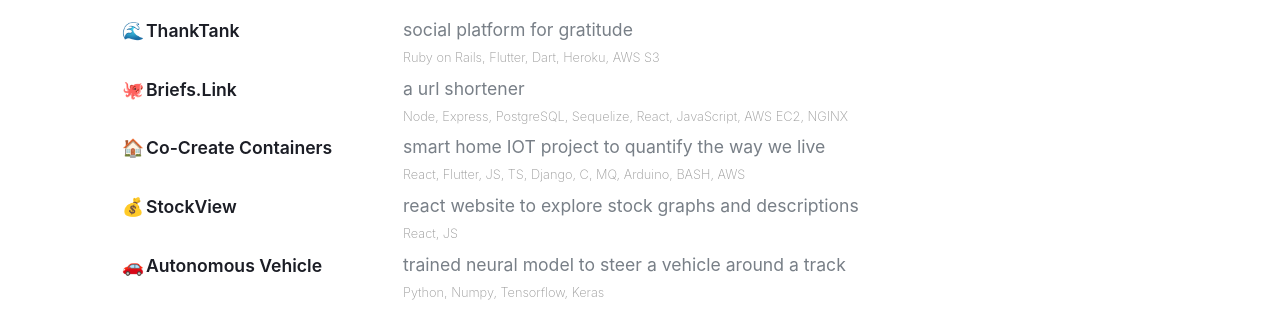
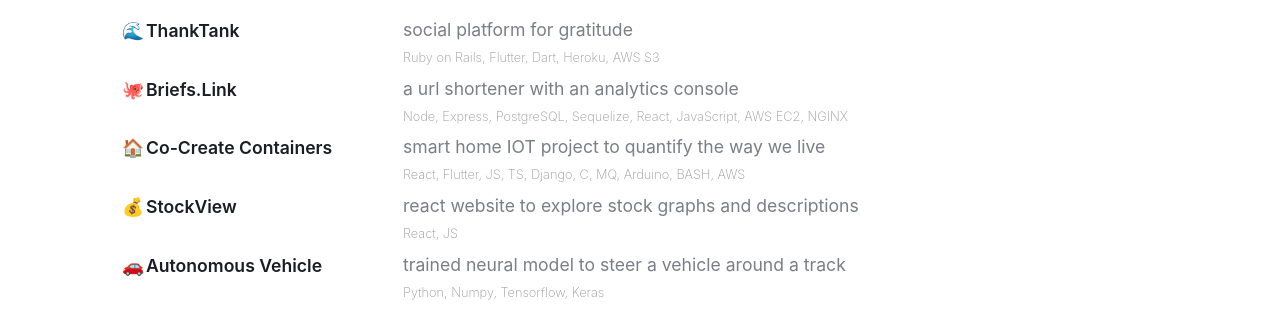
Before and after one commit to benjaminykim/benkim.dev, a Gatsby site: page / in a window 1280 px wide. Shown: the part 469-800 px from the top of the page. Built offline with nearby package versions, Linux system fonts and the light colour scheme; Gatsby itself is replaced by a stand-in of ours.

Commit message:
update briefs.link desc

```diff
--- a/src/data/project.js
+++ b/src/data/project.js
@@ -15,7 +15,7 @@ export default [
     path: 'https://briefs.link',
     source: 'https://briefs.link',
     description:
-			'a url shortener',
+			'a url shortener with an analytics console',
 		stack:
 			'Node, Express, PostgreSQL, Sequelize, React, JavaScript, AWS EC2, NGINX',
 	},
```
